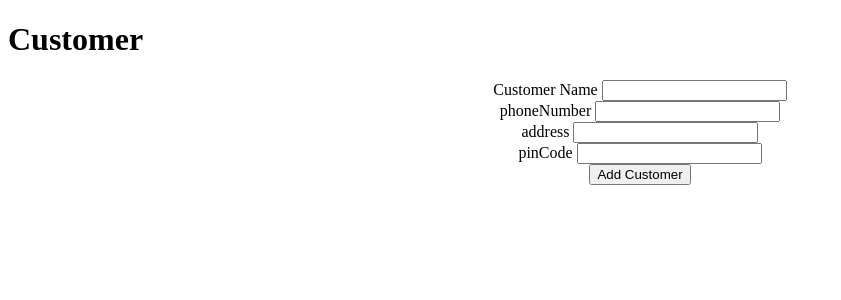
After one commit to thivaharajay/customer_info, a Django app: page /customer/ in a window 1280 px wide. The commit adds this page. Shown: the top 300 px of the page, without its empty margins (0-841 px from the left). Run offline with Django 3.2, Linux system fonts and the light colour scheme.

Commit message:
added customer details

```diff
--- /dev/null
+++ b/shopping_django/shopping/products/templates/customers.html
@@ -0,0 +1,23 @@
+<!DOCTYPE html>
+<html lang="en">
+<head>
+    <meta charset="UTF-8">
+    <meta name="viewport" content="width=device-width, initial-scale=1.0">
+    <meta http-equiv="X-UA-Compatible" content="ie=edge">
+    <title>Document</title>
+</head>
+<body>
+    <h1>
+        Customer
+    </h1>
+    <form style="text-align:center" action='/addCustomer/' method="POST">{% csrf_token %}
+    <label>Customer Name</label> <input type="text" name="customerName"></br>
+    <label>phoneNumber</label> <input type="text" name="phoneNumber"></br>
+    <label>address</label> <input type="text" name="address"></br>
+    <label>pinCode</label> <input type="text" name="pinCode"></br>
+
+
+    <input type="submit" value="Add Customer">
+    </form>
+</body>
+</html>
--- a/shopping_django/shopping/products/views.py
+++ b/shopping_django/shopping/products/views.py
@@ -1,6 +1,6 @@
 from django.shortcuts import render
 from django.http import HttpResponse, HttpResponseRedirect
-from .models import product_details
+from .models import product_details, customer
 
 
 def productView(request):
@@ -8,13 +8,38 @@ def productView(request):
     productObjects=product_details.objects.all()
     return render(request,'products.html',{'product_details':productObjects})
 
+def customerView(request):
+    #renders the products.html
+    customerObjects=customer.objects.all()
+    return render(request,'customers.html',{'customer':customerObjects})
+
 
 def addProduct(request):
    # category=request.POST.get('va')
     add_prod = product_details(productName=request.POST['productName'],
-                                produtID=request.POST['productID']
+                                volPlus=request.POST['volPlus'],
+                                volUNLD=request.POST['volUNLD'],
+                                volSUPER=request.POST['volSUPER'],
+                                SUPER=request.POST['SUPER'],
+                                volCDIESEL=request.POST['volCDIESEL'],
+                                CDIESEL=request.POST['CDIESEL'],
+                                volRDIESEL=request.POST['volRDIESEL'],
+                                RDIESEL=request.POST['RDIESEL'],
+                                OIL=request.POST['OIL'],
+                                MISC=request.POST['MISC'],
+                                TAX=request.POST['TAX'],
+                                AMT_TOTAL=request.POST['AMT_TOTAL']
+
                                 )
     add_prod.save()
 
     return HttpResponseRedirect('/products/')
     #db.connection.close_all()
+def addCustomer(request):
+    add_cus=customer(customerName = request.POST['customerName'],
+                        phoneNumber = request.POST['phoneNumber'],
+                        address = request.POST['address'],
+                        pinCode = request.POST['pinCode'])
+    add_cus.save()
+
+    return HttpResponseRedirect('/customer/')
--- a/shopping_django/shopping/shopping/urls.py
+++ b/shopping_django/shopping/shopping/urls.py
@@ -15,10 +15,12 @@ Including another URLconf
 """
 from django.contrib import admin
 from django.urls import path
-from products.views import productView,addProduct
+from products.views import productView,addProduct,addCustomer,customerView
 
 urlpatterns = [
     path('admin/', admin.site.urls),
     path('products/',productView),
+    path('customer/',customerView),
     path('addProduct/',addProduct),
+    path('addCustomer/',addCustomer),
 ]
```
Also changed, not shown: shopping_django/shopping/products/models.py (+18 -2 lines), shopping_django/shopping/products/templates/products.html (+15 -8 lines), shopping_django/shopping/db.sqlite3, shopping_django/shopping/products/migrations/0002_customer_details.py (added), shopping_django/shopping/products/migrations/0003_delete_customer_details.py (added), shopping_django/shopping/products/migrations/0004_customer.py (added), shopping_django/shopping/products/migrations/0005_auto_20181120_0940.py (added), shopping_django/shopping/products/migrations/0006_auto_20181120_0941.py (added), shopping_django/shopping/products/migrations/0007_auto_20181120_0956.py (added), shopping_django/shopping/products/migrations/0008_auto_20181120_0958.py (added).
